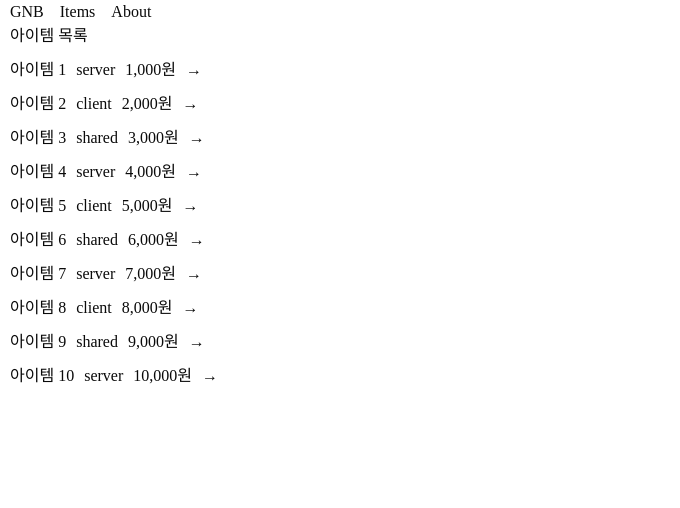
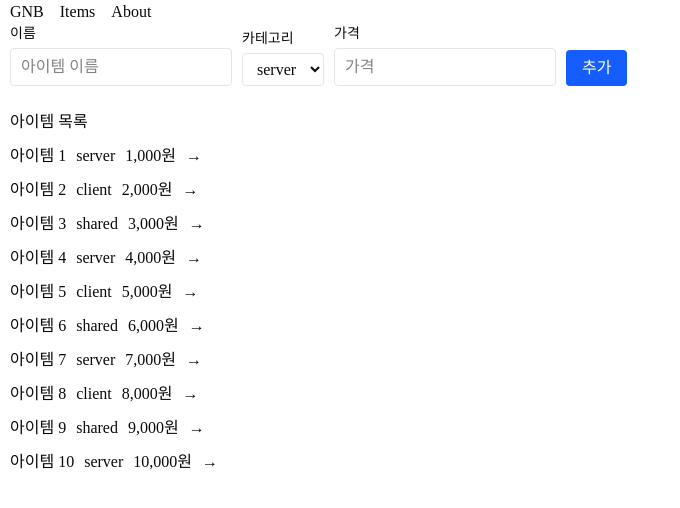
Before and after one commit to angrymusic/nextjs-onboarding, a Next.js app: page /items in a window 1280 px wide. Shown: the top 508 px of the page, without its empty margins (0-680 px from the left). Built offline with nearby package versions, Linux system fonts and the light colour scheme.

Commit message:
feat: db read -> tanstack query

```diff
--- /dev/null
+++ b/src/app/components/items/create-item-form.tsx
@@ -0,0 +1,120 @@
+"use client";
+
+import { useMutation, useQueryClient } from "@tanstack/react-query";
+import { SubmitEventHandler, useState } from "react";
+
+type CreateItemRequest = {
+  name: string;
+  category: string;
+  price: number;
+};
+
+async function createItem(item: CreateItemRequest) {
+  const response = await fetch("/api/items", {
+    method: "POST",
+    headers: {
+      "Content-Type": "application/json",
+    },
+    body: JSON.stringify(item),
+  });
+
+  if (!response.ok) {
+    throw new Error("아이템을 생성하지 못했습니다.");
+  }
+
+  return response.json();
+}
+
+export default function CreateItemForm() {
+  const queryClient = useQueryClient();
+
+  const [name, setName] = useState("");
+  const [category, setCategory] = useState("server");
+  const [price, setPrice] = useState("");
+
+  const createMutation = useMutation({
+    mutationFn: createItem,
+    onSuccess: async () => {
+      await queryClient.invalidateQueries({
+        queryKey: ["items"],
+      });
+
+      setName("");
+      setCategory("server");
+      setPrice("");
+    },
+  });
+
+  const handleSubmit: SubmitEventHandler<HTMLFormElement> = (event) => {
+    event.preventDefault();
+
+    createMutation.mutate({
+      name: name.trim(),
+      category,
+      price: Number(price),
+    });
+  };
+
+  return (
+    <section className="mb-6">
+      <form
+        className="flex flex-wrap items-end gap-2.5"
+        onSubmit={handleSubmit}
+      >
+        <label className="flex flex-col gap-1">
+          <span className="text-sm">이름</span>
+
+          <input
+            type="text"
+            value={name}
+            onChange={(event) => setName(event.target.value)}
+            className="rounded border px-2.5 py-1.5"
+            placeholder="아이템 이름"
+            required
+          />
+        </label>
+
+        <label className="flex flex-col gap-1">
+          <span className="text-sm">카테고리</span>
+
+          <select
+            value={category}
+            onChange={(event) => setCategory(event.target.value)}
+            className="rounded border px-2.5 py-1.5"
+          >
+            <option value="server">server</option>
+            <option value="client">client</option>
+          </select>
+        </label>
+
+        <label className="flex flex-col gap-1">
+          <span className="text-sm">가격</span>
+
+          <input
+            type="number"
+            value={price}
+            onChange={(event) => setPrice(event.target.value)}
+            className="rounded border px-2.5 py-1.5"
+            placeholder="가격"
+            min="0"
+            required
+          />
+        </label>
+
+        <button
+          type="submit"
+          disabled={createMutation.isPending}
+          className="rounded bg-blue-600 px-4 py-1.5 text-white hover:bg-blue-700 disabled:cursor-not-allowed disabled:bg-gray-400"
+        >
+          {createMutation.isPending ? "추가 중..." : "추가"}
+        </button>
+      </form>
+
+      {createMutation.isError && (
+        <p className="mt-2 text-sm text-red-600">
+          {createMutation.error.message}
+        </p>
+      )}
+    </section>
+  );
+}
--- /dev/null
+++ b/src/app/components/items/item-list.tsx
@@ -0,0 +1,59 @@
+"use client";
+import type { Item } from "@/lib/db";
+import { formatNumber } from "@/lib/utils";
+import { useQuery } from "@tanstack/react-query";
+import Link from "next/link";
+import CreateItemForm from "./create-item-form";
+
+type ItemsResponse = {
+  rows: Item[];
+};
+
+export default function ItemList() {
+  const { data, isPending, isError, refetch } = useQuery<ItemsResponse>({
+    queryKey: ["items", { page: 1, pageSize: 10 }],
+    queryFn: async () => {
+      const response = await fetch("/api/items?page=1&pageSize=10");
+
+      if (!response.ok) {
+        throw new Error("아이템 목록을 불러오지 못했습니다.");
+      }
+
+      return response.json();
+    },
+  });
+
+  if (isPending) {
+    return <p>불러오는 중...</p>;
+  }
+  if (isError) {
+    return (
+      <div>
+        <p>불러오기 실패</p>
+        <button type="button" onClick={() => refetch()}>
+          재시도
+        </button>
+      </div>
+    );
+  }
+  return (
+    <div>
+      <CreateItemForm />
+      <h1 className="pb-2.5">아이템 목록</h1>
+      <ul className="flex flex-col gap-2.5">
+        {data.rows.map((item) => {
+          return (
+            <li key={item.id}>
+              <Link href={`/items/${item.id}`} className="flex gap-2.5">
+                <span>{item.name}</span>
+                <span>{item.category}</span>
+                <span>{formatNumber(item.price)}원</span>
+                <span> → </span>
+              </Link>
+            </li>
+          );
+        })}
+      </ul>
+    </div>
+  );
+}
--- a/src/app/items/page.tsx
+++ b/src/app/items/page.tsx
@@ -1,29 +1,10 @@
-import { db, delay } from "@/lib/db";
-import { formatNumber } from "@/lib/utils";
-import Link from "next/link";
+import ItemList from "../components/items/item-list";
 
-export default async function ItemsPage() {
-  // 로딩 페이지 확인 완료.
-  // await delay(1000);
-  const { rows } = db.list();
+export default function ItemsPage() {
 
   return (
     <div className="ml-2.5">
-      <h1 className="pb-2.5">아이템 목록</h1>
-      <ul className="flex flex-col gap-2.5">
-        {rows.map((item) => {
-          return (
-            <li key={item.id}>
-              <Link href={`/items/${item.id}`} className="flex gap-2.5">
-                <span>{item.name}</span>
-                <span>{item.category}</span>
-                <span>{formatNumber(item.price)}원</span>
-                <span> → </span>
-              </Link>
-            </li>
-          );
-        })}
-      </ul>
+      <ItemList />
     </div>
   );
 }
```
